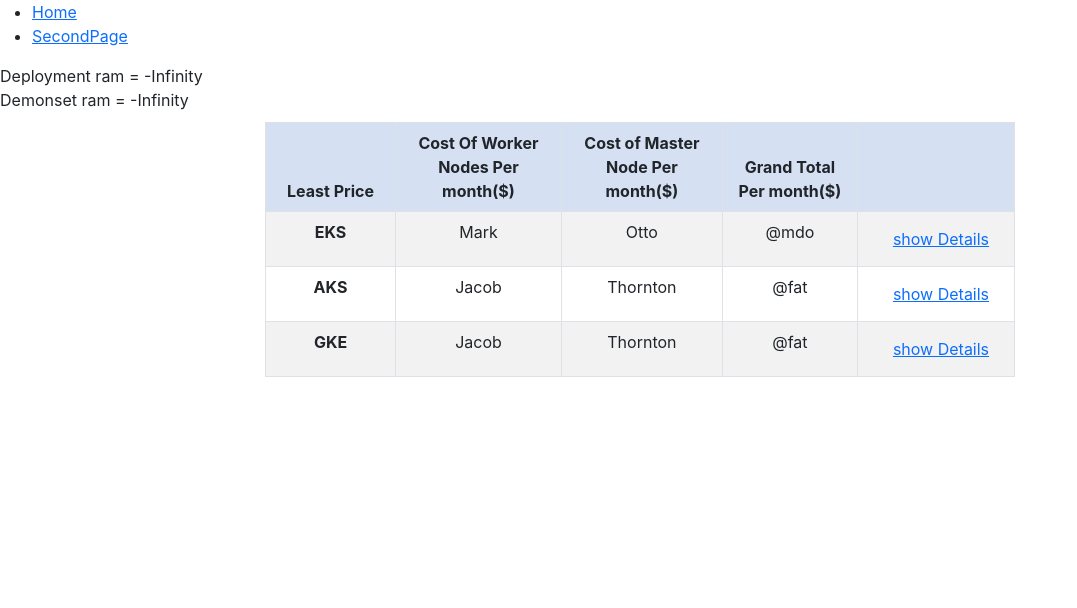
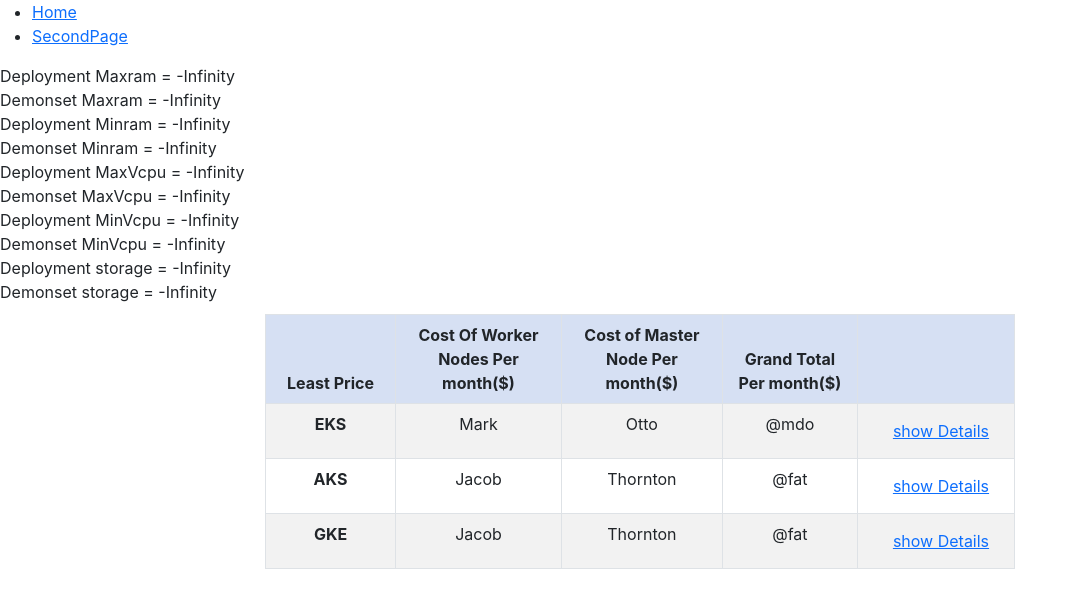
Before and after one commit to CognitQ/ccc-AllPages, a React (Create React App) app: page /second in a window 1280 px wide. Shown: the top 608 px of the page, without its empty margins (0-1077 px from the left). Built offline with nearby package versions, Linux system fonts and the light colour scheme.

Commit message:
min max for all completed

```diff
--- a/src/components/SecondPage.js
+++ b/src/components/SecondPage.js
@@ -6,25 +6,140 @@
 const SecondPage = (props) => {
   const navigate = useNavigate();
 
+  // max Vcpu
+  const depolymentVcpu = props.dpData.map((object) => {
+    if (object.maxVcpu === "undefined") {
+      return parseInt(object.minVcpu);
+    } else {
+      return parseInt(object.maxVcpu);
+    }
+  });
+
+  const maxVcpuindeployment = Math.max(...depolymentVcpu);
+
+  const demonsetVcpu = props.dsData.map((object) => {
+    if (object.demonMaxVcpu === "undefined") {
+      return parseInt(object.minVcpu);
+    } else {
+      return parseInt(object.demonMaxVcpu);
+    }
+  });
+
+  const maxVcpuindemonset = Math.max(...demonsetVcpu);
+
+  // Max Vcpu ends
+
+  // minVcpu
+  const depolymentMinVcpu = props.dpData.map((object) => {
+    return parseInt(object.minVcpu);
+  });
+
+  const minVcpuindeployment = Math.max(...depolymentMinVcpu);
+
+  const demonsetMinVcpu = props.dsData.map((object) => {
+    return parseInt(object.demonMinVcpu);
+  });
+
+  const minVcpuindemonset = Math.max(...demonsetMinVcpu);
+
+  // MinVcpu ends
+
+  // maxRam
   const depolymentRam = props.dpData.map((object) => {
+    if (object.maxRam === "undefined") {
+      if (object.minRamUnit === "GiB") {
+        return parseInt(object.minRam) * 1024;
+      } else {
+        return parseInt(object.minRam);
+      }
+    } else {
       if (object.maxRamUnit === "GiB") {
         return parseInt(object.maxRam) * 1024;
       } else {
         return parseInt(object.maxRam);
+      }
     }
   });
 
   const maxRamindeployment = Math.max(...depolymentRam);
 
   const demonsetRam = props.dsData.map((object) => {
+    if (object.demonMaxRam === "undefined") {
+      if (object.demonMinRamUnit === "GiB") {
+        return parseInt(object.demonMinRam) * 1024;
+      } else {
+        return parseInt(object.DemonMinRam);
+      }
+    } else {
       if (object.demonMaxRamUnit === "GiB") {
         return parseInt(object.demonMaxRam) * 1024;
       } else {
         return parseInt(object.demonMaxRam);
       }
+    }
   });
 
   const maxRamindemonset = Math.max(...demonsetRam);
+
+  // Max Ram ends
+
+  // minRam
+  const depolymentMinRam = props.dpData.map((object) => {
+    if (object.minRamUnit === "GiB") {
+      return parseInt(object.minRam) * 1024;
+    } else {
+      return parseInt(object.minRam);
+    }
+  });
+
+  const minRamindeployment = Math.max(...depolymentMinRam);
+
+  const demonsetMinRam = props.dsData.map((object) => {
+    if (object.demonMinRamUnit === "GiB") {
+      return parseInt(object.demonMinRam) * 1024;
+    } else {
+      return parseInt(object.demonMinRam);
+    }
+  });
+
+  const minRamindemonset = Math.max(...demonsetMinRam);
+
+  // MinRam ends
+
+  // Storage Starts
+  const depolymentstorage = props.dpData.map((object) => {
+    if (object.storage === "undefined") {
+      return 0;
+    } else {
+      if (object.storageUnit === "GiB") {
+        return parseInt(object.storage) * 1024;
+      } else if (object.storageUnit === "TB") {
+        return parseInt(object.storage) * 1024 * 1024;
+      } else {
+        return parseInt(object.storage);
+      }
+    }
+  });
+
+  const storageindeployment = Math.max(...depolymentstorage);
+
+  const demonsetStorage = props.dsData.map((object) => {
+    if (object.demonStorage === "undefined") {
+      return 0;
+    } else {
+      if (object.demonStorageUnit === "GiB") {
+        return parseInt(object.demonStorage) * 1024;
+      } else if (object.demonStorageUnit === "TB") {
+        return parseInt(object.demonStorage) * 1024 * 1024;
+      } else {
+        return parseInt(object.demonStorage);
+      }
+    }
+  });
+
+  const storageindemonset = Math.max(...demonsetStorage);
+
+  //  storage ends
 
   const gotoDetail = () => {
     navigate("/detail");
@@ -45,8 +160,22 @@
         </nav>
       </div>
 
-      <div>Deployment ram = {maxRamindeployment}</div>
-      <div>Demonset ram = {maxRamindemonset}</div>
+      <div>Deployment Maxram = {maxRamindeployment}</div>
+      <div>Demonset Maxram = {maxRamindemonset}</div>
+
+      <div>Deployment Minram = {minRamindeployment}</div>
+      <div>Demonset Minram = {minRamindemonset}</div>
+
+      <div>Deployment MaxVcpu = {maxVcpuindeployment}</div>
+      <div>Demonset MaxVcpu = {maxVcpuindemonset}</div>
+
+      <div>Deployment MinVcpu = {minVcpuindeployment}</div>
+      <div>Demonset MinVcpu = {minVcpuindemonset}</div>
+
+      <div>Deployment storage = {storageindeployment}</div>
+      <div>Demonset storage = {storageindemonset}</div>
+
+      <div>{console.log(storageindeployment)}</div>
 
       <center>
         <table className="table table-striped table-hover table-bordered table">
```
Lines whose indentation alone changed are shown as unchanged.
